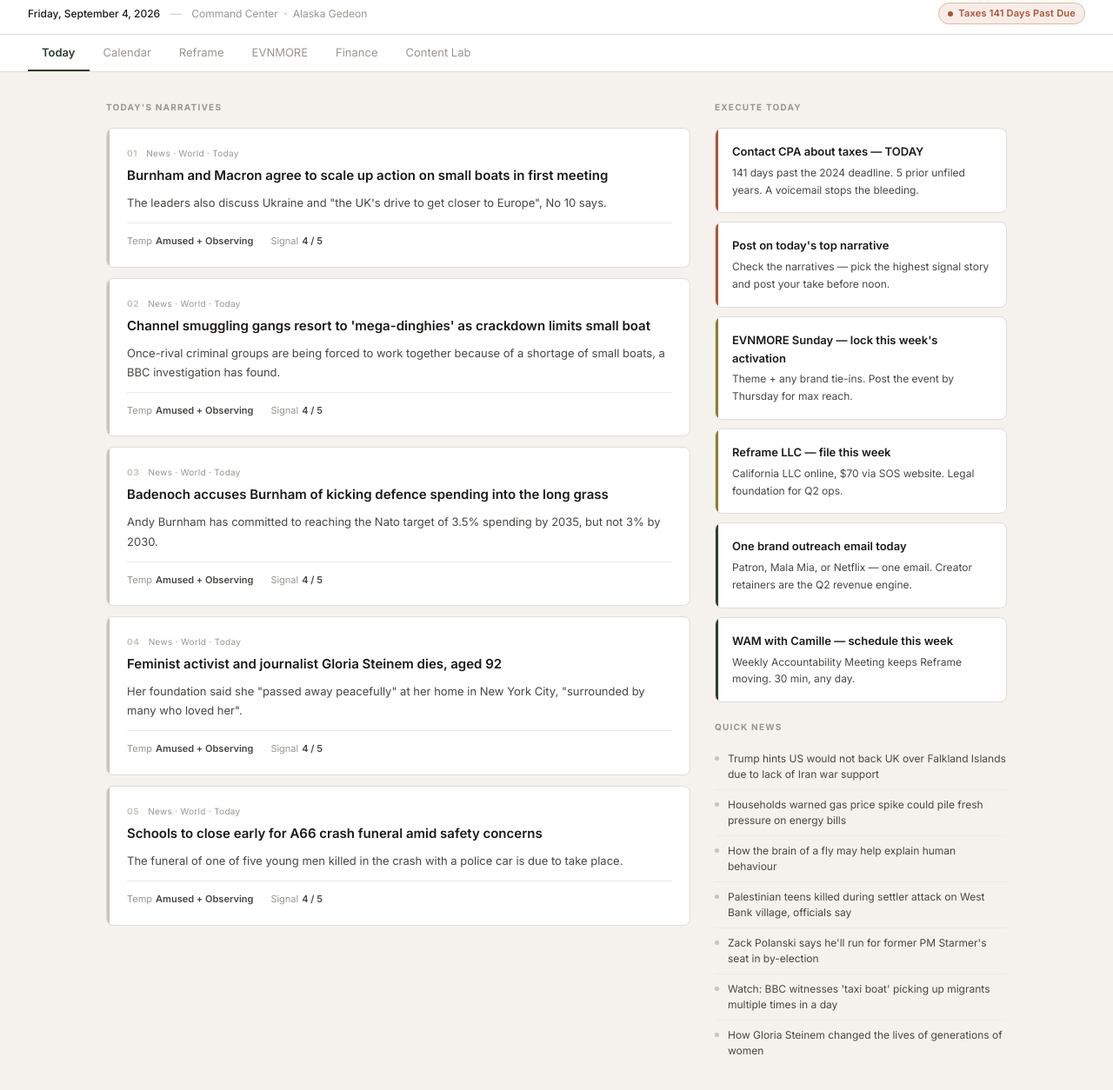
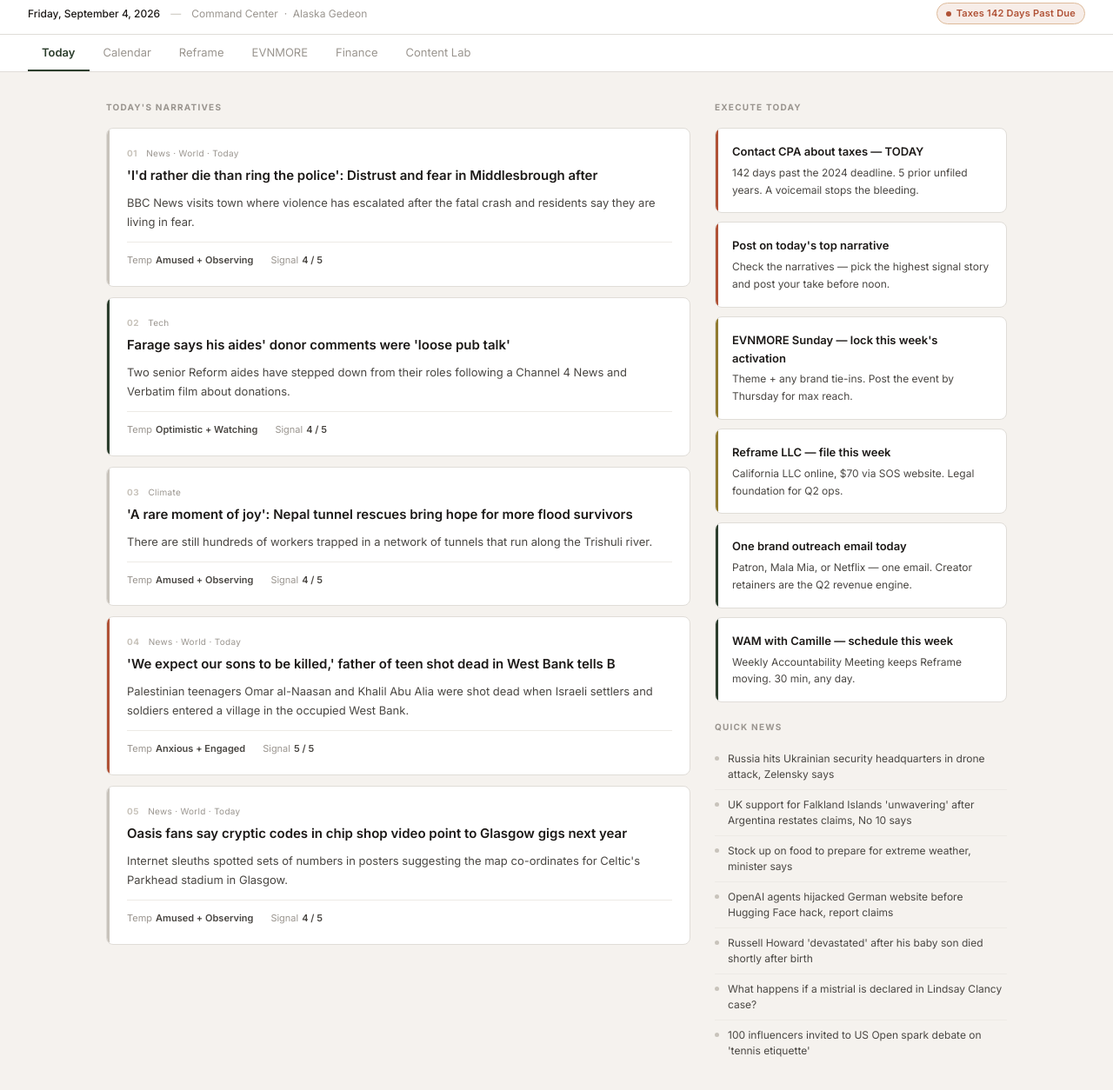
Before and after one commit to alaskagedeon-art/daily-dashboard, a plain HTML site: page index.html in a window 1280 px wide. Shown: the part 8-1262 px from the top of the page at 87% size. Drawn offline with Linux system fonts and the light colour scheme.

Commit message:
Daily update 2026-09-04

```diff
--- a/index.html
+++ b/index.html
@@ -1074,7 +1074,7 @@ body {
   </div>
   <div class="topbar-alert">
     <span class="alert-dot"></span>
-    Taxes 141 Days Past Due
+    Taxes 142 Days Past Due
   </div>
 </div>
 
@@ -1104,47 +1104,47 @@ body {
             <span class="nc-num">01</span>
             <span class="nc-tag">News · World · Today</span>
           </div>
-          <div class="nc-title">Burnham and Macron agree to scale up action on small boats in first meeting</div>
-          <div class="nc-body">The leaders also discuss Ukraine and "the UK's drive to get closer to Europe", No 10 says.</div>
+          <div class="nc-title">'I'd rather die than ring the police': Distrust and fear in Middlesbrough after </div>
+          <div class="nc-body">BBC News visits town where violence has escalated after the fatal crash and residents say they are living in fear.</div>
           <div class="nc-footer">
             <div class="nc-footer-item">Temp<span>Amused + Observing</span></div>
             <div class="nc-footer-item">Signal<span>4 / 5</span></div>
           </div>
         </div>
+        <div class="narrative-card nc-green">
+          <div class="nc-eyebrow">
+            <span class="nc-num">02</span>
+            <span class="nc-tag">Tech</span>
+          </div>
+          <div class="nc-title">Farage says his aides' donor comments were 'loose pub talk'</div>
+          <div class="nc-body">Two senior Reform aides have stepped down from their roles following a Channel 4 News and Verbatim film about donations.</div>
+          <div class="nc-footer">
+            <div class="nc-footer-item">Temp<span>Optimistic + Watching</span></div>
+            <div class="nc-footer-item">Signal<span>4 / 5</span></div>
+          </div>
+        </div>
         <div class="narrative-card nc-muted">
           <div class="nc-eyebrow">
-            <span class="nc-num">02</span>
-            <span class="nc-tag">News · World · Today</span>
+            <span class="nc-num">03</span>
+            <span class="nc-tag">Climate</span>
           </div>
-          <div class="nc-title">Channel smuggling gangs resort to 'mega-dinghies' as crackdown limits small boat</div>
-          <div class="nc-body">Once-rival criminal groups are being forced to work together because of a shortage of small boats, a BBC investigation has found.</div>
+          <div class="nc-title">'A rare moment of joy': Nepal tunnel rescues bring hope for more flood survivors</div>
+          <div class="nc-body">There are still hundreds of workers trapped in a network of tunnels that run along the Trishuli river.</div>
           <div class="nc-footer">
             <div class="nc-footer-item">Temp<span>Amused + Observing</span></div>
             <div class="nc-footer-item">Signal<span>4 / 5</span></div>
           </div>
         </div>
-        <div class="narrative-card nc-muted">
-          <div class="nc-eyebrow">
-            <span class="nc-num">03</span>
-            <span class="nc-tag">News · World · Today</span>
-          </div>
-          <div class="nc-title">Badenoch accuses Burnham of kicking defence spending into the long grass</div>
-          <div class="nc-body">Andy Burnham has committed to reaching the Nato target of 3.5% spending by 2035, but not 3% by 2030.</div>
-          <div class="nc-footer">
-            <div class="nc-footer-item">Temp<span>Amused + Observing</span></div>
-            <div class="nc-footer-item">Signal<span>4 / 5</span></div>
-          </div>
-        </div>
-        <div class="narrative-card nc-muted">
+        <div class="narrative-card nc-red">
           <div class="nc-eyebrow">
             <span class="nc-num">04</span>
             <span class="nc-tag">News · World · Today</span>
           </div>
-          <div class="nc-title">Feminist activist and journalist Gloria Steinem dies, aged 92</div>
-          <div class="nc-body">Her foundation said she "passed away peacefully" at her home in New York City, "surrounded by many who loved her".</div>
+          <div class="nc-title">'We expect our sons to be killed,' father of teen shot dead in West Bank tells B</div>
+          <div class="nc-body">Palestinian teenagers Omar al-Naasan and Khalil Abu Alia were shot dead when Israeli settlers and soldiers entered a village in the occupied West Bank.</div>
           <div class="nc-footer">
-            <div class="nc-footer-item">Temp<span>Amused + Observing</span></div>
-            <div class="nc-footer-item">Signal<span>4 / 5</span></div>
+            <div class="nc-footer-item">Temp<span>Anxious + Engaged</span></div>
+            <div class="nc-footer-item">Signal<span>5 / 5</span></div>
           </div>
         </div>
         <div class="narrative-card nc-muted">
@@ -1152,8 +1152,8 @@ body {
             <span class="nc-num">05</span>
             <span class="nc-tag">News · World · Today</span>
           </div>
-          <div class="nc-title">Schools to close early for A66 crash funeral amid safety concerns</div>
-          <div class="nc-body">The funeral of one of five young men killed in the crash with a police car is due to take place.</div>
+          <div class="nc-title">Oasis fans say cryptic codes in chip shop video point to Glasgow gigs next year</div>
+          <div class="nc-body">Internet sleuths spotted sets of numbers in posters suggesting the map co-ordinates for Celtic's Parkhead stadium in Glasgow.</div>
           <div class="nc-footer">
             <div class="nc-footer-item">Temp<span>Amused + Observing</span></div>
             <div class="nc-footer-item">Signal<span>4 / 5</span></div>
@@ -1168,7 +1168,7 @@ body {
         <!-- PRIORITIES-START -->
         <div class="priority-item pi-red">
           <div class="pi-title">Contact CPA about taxes — TODAY</div>
-          <div class="pi-body">141 days past the 2024 deadline. 5 prior unfiled years. A voicemail stops the bleeding.</div>
+          <div class="pi-body">142 days past the 2024 deadline. 5 prior unfiled years. A voicemail stops the bleeding.</div>
         </div>
         <div class="priority-item pi-red">
           <div class="pi-title">Post on today's top narrative</div>
@@ -1192,13 +1192,13 @@ body {
         </div>
         <div class="news-list">
           <div class="section-title">Quick News</div>
-          <div class="news-bullet"><span class="news-dot"></span><span>Trump hints US would not back UK over Falkland Islands due to lack of Iran war support</span></div>
-          <div class="news-bullet"><span class="news-dot"></span><span>Households warned gas price spike could pile fresh pressure on energy bills</span></div>
-          <div class="news-bullet"><span class="news-dot"></span><span>How the brain of a fly may help explain human behaviour</span></div>
-          <div class="news-bullet"><span class="news-dot"></span><span>Palestinian teens killed during settler attack on West Bank village, officials say</span></div>
-          <div class="news-bullet"><span class="news-dot"></span><span>Zack Polanski says he'll run for former PM Starmer's seat in by-election</span></div>
-          <div class="news-bullet"><span class="news-dot"></span><span>Watch: BBC witnesses 'taxi boat' picking up migrants multiple times in a day</span></div>
-          <div class="news-bullet"><span class="news-dot"></span><span>How Gloria Steinem changed the lives of generations of women</span></div>
+          <div class="news-bullet"><span class="news-dot"></span><span>Russia hits Ukrainian security headquarters in drone attack, Zelensky says</span></div>
+          <div class="news-bullet"><span class="news-dot"></span><span>UK support for Falkland Islands 'unwavering' after Argentina restates claims, No 10 says</span></div>
+          <div class="news-bullet"><span class="news-dot"></span><span>Stock up on food to prepare for extreme weather, minister says</span></div>
+          <div class="news-bullet"><span class="news-dot"></span><span>OpenAI agents hijacked German website before Hugging Face hack, report claims</span></div>
+          <div class="news-bullet"><span class="news-dot"></span><span>Russell Howard 'devastated' after his baby son died shortly after birth</span></div>
+          <div class="news-bullet"><span class="news-dot"></span><span>What happens if a mistrial is declared in Lindsay Clancy case?</span></div>
+          <div class="news-bullet"><span class="news-dot"></span><span>100 influencers invited to US Open spark debate on 'tennis etiquette'</span></div>
         </div>
         <!-- PRIORITIES-END -->
       </div>
```
